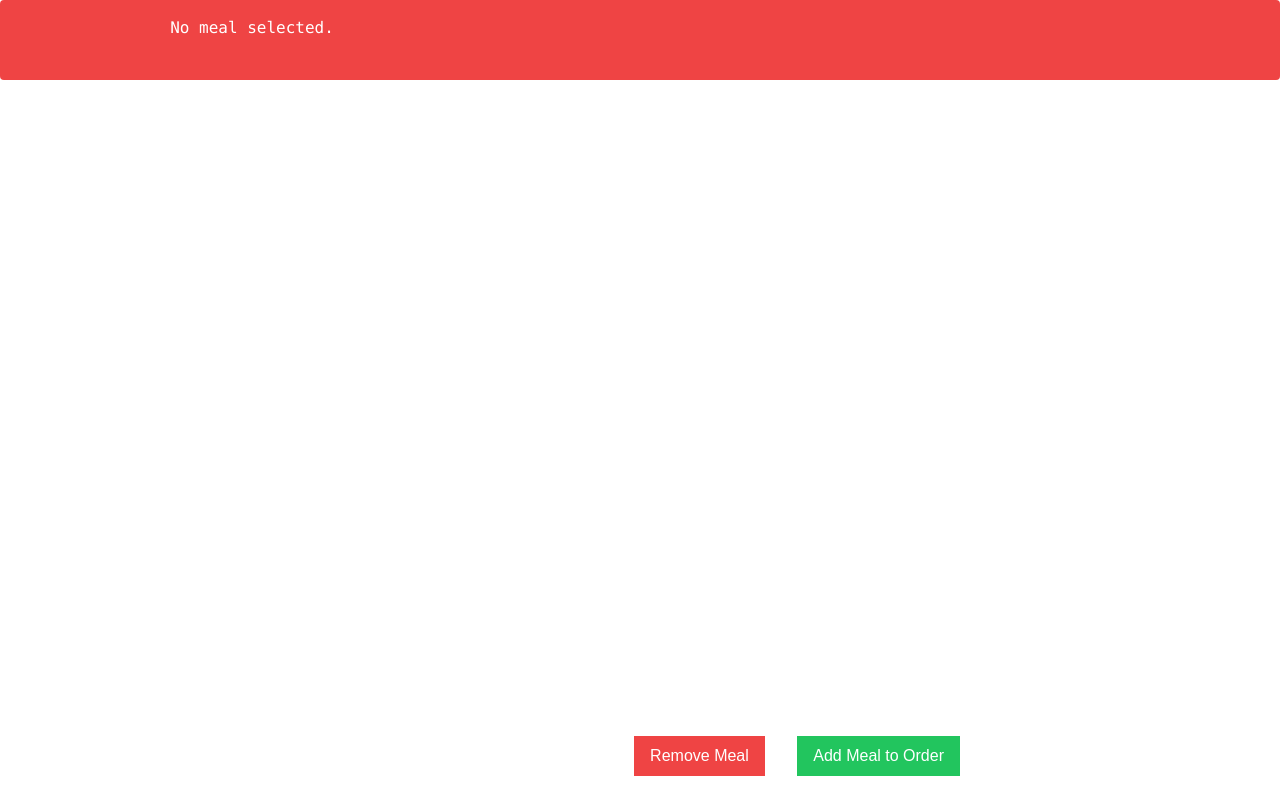
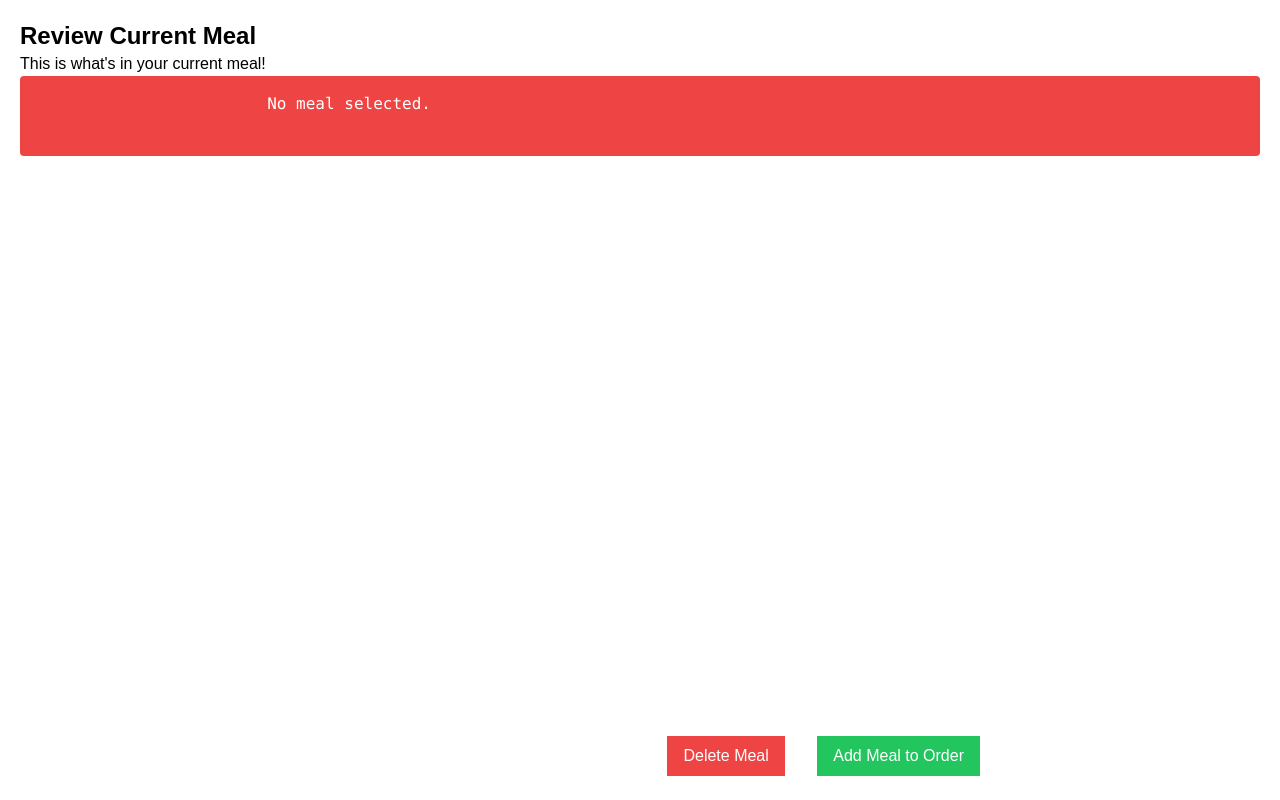
Before and after one commit to CSCE331-Fall2024/project-3-team-0p, a website: page src/customer-displayMeals.html in a window 1280 px wide. Drawn offline with Linux system fonts and the light colour scheme.

Commit message:
Completed the review current meal page for customer and added some headers for the customer interface.

```diff
--- a/src/customer-displayMeals.html
+++ b/src/customer-displayMeals.html
@@ -3,11 +3,15 @@
 <head>
     <meta charset="UTF-8">
     <meta name="viewport" content="width=device-width, initial-scale=1.0">
-    <title>Customer Display Meal</title>
+    <title>Customer Review</title>
     <link rel = "stylesheet" href = "./output.css">
     <script type = "text/javascript" defer src = "script.js"></script>
 </head>
 <body>
+    <div class="flex relative">
+        <div class="flex-grow p-5">
+            <h1 class="font-bold text-2xl">Review Current Meal</h1>
+            <h2>This is what's in your current meal!</h2>
             <div class="relative flex flex-col space-y-4">
                 <div class="bg-red-500 text-white p-4 rounded">
                     <pre id="order-display">
@@ -17,8 +21,10 @@
             </div>
             <div class="fixed bottom-0 w-3/4 flex py-6">
                 <div class="ml-auto space-x-7">
-            <button id="remove-meal-button" class="bg-red-500 text-white py-2 px-4 hover:bg-red-600">Remove Meal</button>
+                    <button id="remove-meal-button" class="bg-red-500 text-white py-2 px-4 hover:bg-red-600">Delete Meal</button>
                     <button id="add-to-order-button" onclick="placeOrder" class="bg-green-500 text-white py-2 px-4 hover:bg-green-600">Add Meal to Order</button>
+                </div>
+            </div>
         </div>
     </div>
 </body>
```
Also changed, not shown: src/customer-entrees.html (+2 -0 lines), src/customer-mealsize.html (+2 -0 lines), src/customer-review.html (+2 -0 lines), src/customer-sides.html (+6 -2 lines), src/output.css. Lines whose indentation alone changed are shown as unchanged.
